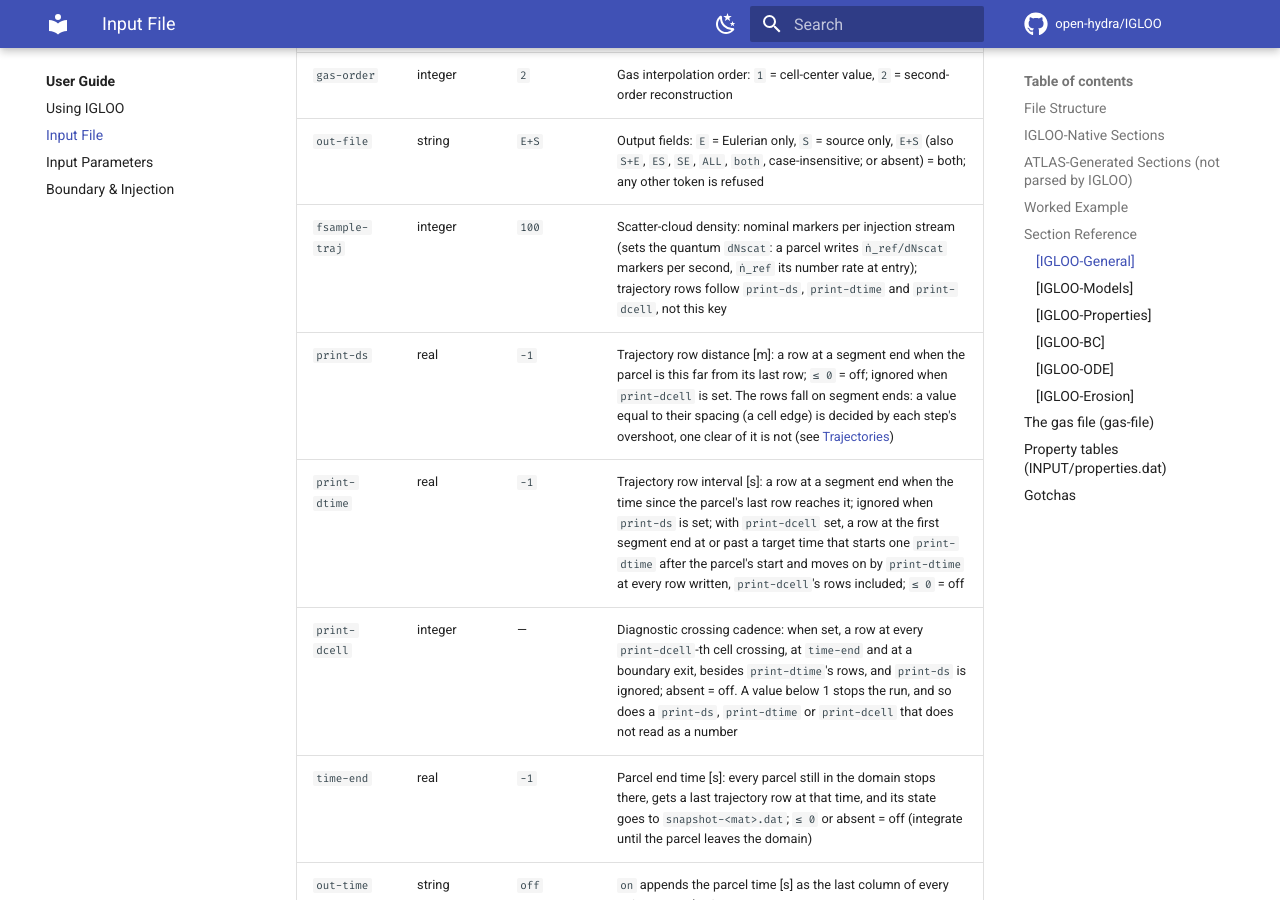
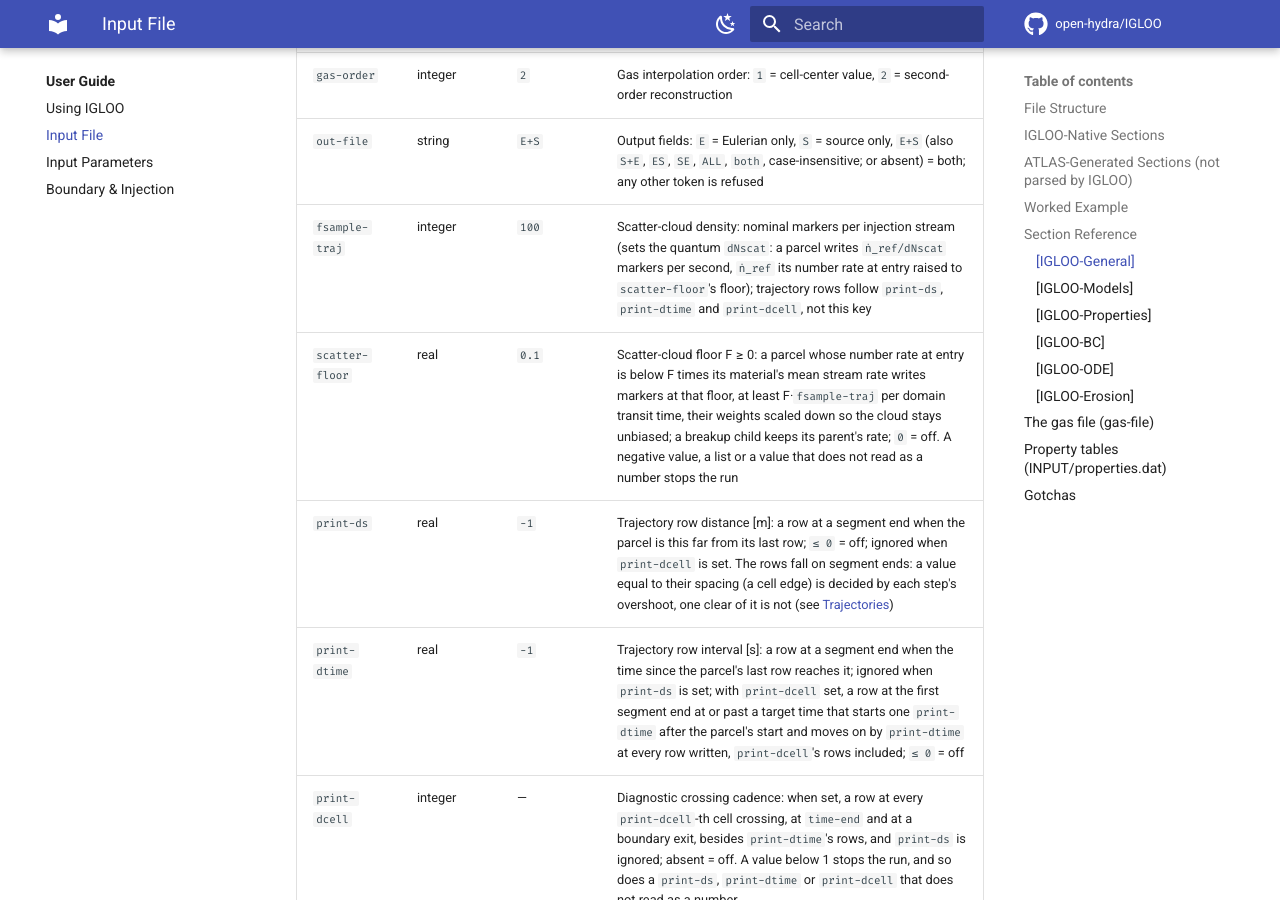
Before and after one commit to open-hydra/IGLOO, an MkDocs documentation site: the page built from docs/user/input.md, in a window 1280 px wide and 900 px high, scrolled down 3727 px. Built offline with MkDocs 1.6.1 and Material for MkDocs 9.7.7, drawn with Linux system fonts in a browser that asks for light colours; comment, search, counter and statistics services are not loaded; some of the changed text lies outside the part shown.

Commit message:
docs(scatter): the scatter floor, a database stream's injection state, the counts
input.md: scatter-floor beside fsample-traj, temp0's default named as the injection cell's gas
temperature; using.md: dNscat's definition, the floor and its numbers on scatter-placement; the
refusal counts (one hundred and two, eighty-seven infrastructure) and the serial total (366).

Co-Authored-By: Claude Opus 5.5 (1M context) <noreply@anthropic.com>
Claude-Session: https://claude.ai/code/session_019zi1qiuw7HF2aRfC8FR4xx

```diff
--- a/docs/user/input.md
+++ b/docs/user/input.md
@@ -135,7 +135,8 @@ Controls the gas field source, output modes, and miscellaneous run-time options.
 | `phase` | string | `''` | ATLAS name of the condensed phase to read (`[GPB-Phase*] name`): the files become `INPUT/<phase>-{phase.txt,properties.dat,bc.txt}` and every output gets the `<phase>-` prefix. Absent keeps the prefix in force (unnamed `INPUT/phase.txt` standalone; the parent app's assignment under hydra-MI2). Must not contain `-` |
 | `gas-order` | integer | `2` | Gas interpolation order: `1` = cell-center value, `2` = second-order reconstruction |
 | `out-file` | string | `E+S` | Output fields: `E` = Eulerian only, `S` = source only, `E+S` (also `S+E`, `ES`, `SE`, `ALL`, `both`, case-insensitive; or absent) = both; any other token is refused |
-| `fsample-traj` | integer | `100` | Scatter-cloud density: nominal markers per injection stream (sets the quantum `dNscat`: a parcel writes `ṅ_ref/dNscat` markers per second, `ṅ_ref` its number rate at entry); trajectory rows follow `print-ds`, `print-dtime` and `print-dcell`, not this key |
+| `fsample-traj` | integer | `100` | Scatter-cloud density: nominal markers per injection stream (sets the quantum `dNscat`: a parcel writes `ṅ_ref/dNscat` markers per second, `ṅ_ref` its number rate at entry raised to `scatter-floor`'s floor); trajectory rows follow `print-ds`, `print-dtime` and `print-dcell`, not this key |
+| `scatter-floor` | real | `0.1` | Scatter-cloud floor F ≥ 0: a parcel whose number rate at entry is below F times its material's mean stream rate writes markers at that floor, at least F·`fsample-traj` per domain transit time, their weights scaled down so the cloud stays unbiased; a breakup child keeps its parent's rate; `0` = off. A negative value, a list or a value that does not read as a number stops the run |
 | `print-ds` | real | `−1` | Trajectory row distance [m]: a row at a segment end when the parcel is this far from its last row; `≤ 0` = off; ignored when `print-dcell` is set. The rows fall on segment ends: a value equal to their spacing (a cell edge) is decided by each step's overshoot, one clear of it is not (see [Trajectories](using.md#trajectories)) |
 | `print-dtime` | real | `−1` | Trajectory row interval [s]: a row at a segment end when the time since the parcel's last row reaches it; ignored when `print-ds` is set; with `print-dcell` set, a row at the first segment end at or past a target time that starts one `print-dtime` after the parcel's start and moves on by `print-dtime` at every row written, `print-dcell`'s rows included; `≤ 0` = off |
 | `print-dcell` | integer | — | Diagnostic crossing cadence: when set, a row at every `print-dcell`-th cell crossing, at `time-end` and at a boundary exit, besides `print-dtime`'s rows, and `print-ds` is ignored; absent = off. A value below 1 stops the run, and so does a `print-ds`, `print-dtime` or `print-dcell` that does not read as a number |
@@ -222,7 +223,7 @@ Controls injection particle placement.
 | `x`, `y`, `z` | Injection point coordinates (scalar or array) [m] |
 | `mdot` | Mass flow rate per particle [kg/s] (scalar or array) |
 | `diam` | Particle diameter [m] (scalar or array) |
-| `temp0` | Initial temperature [K] (optional, defaults to gas temperature) |
+| `temp0` | Initial temperature [K] (optional, defaults to the gas temperature of the cell holding the injection point) |
 | `up`, `vp`, `wp` | Initial velocity components [m/s] (optional) |
 
 ### `[IGLOO-ODE]`
```
Also changed, not shown: docs/development/testing.md (+1 -1 lines), docs/user/using.md (+1 -1 lines), docs/vv/index.md (+2 -2 lines).
